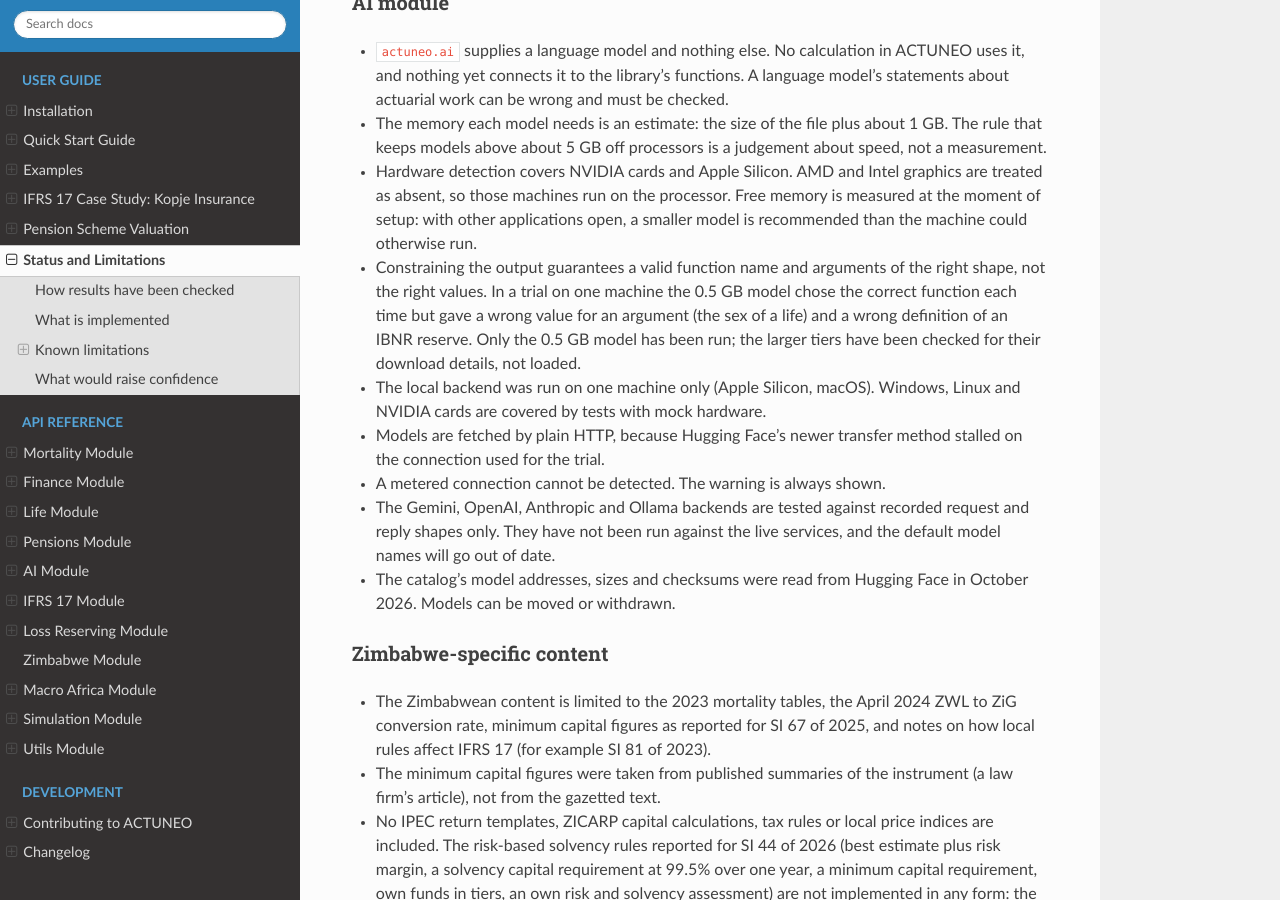
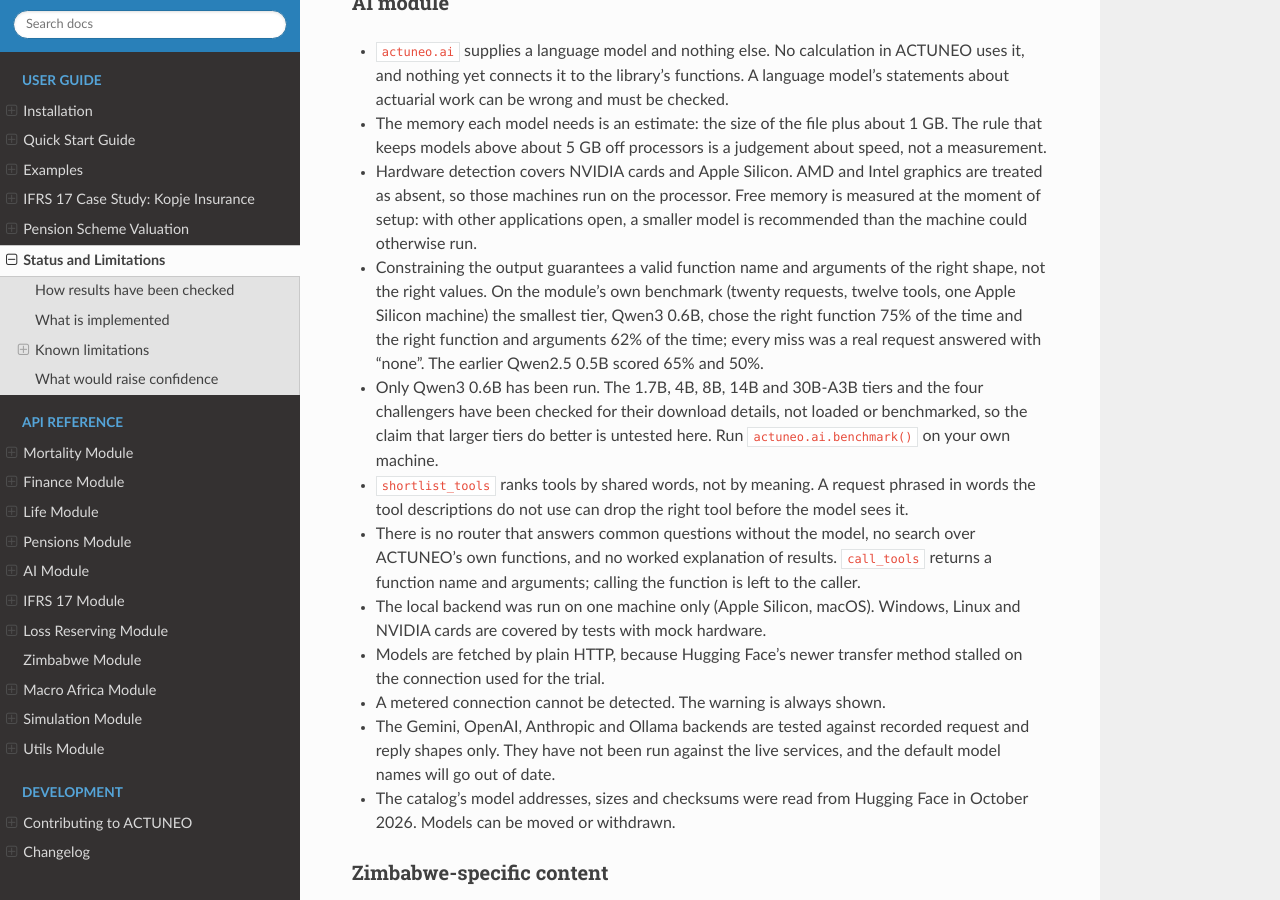
Before and after one commit to ShannonT20/ACTUNEO, a Sphinx documentation site: the page built from docs/status.rst, in a window 1280 px wide and 900 px high, scrolled down 6084 px. Built offline with Sphinx 7.4.7 and the Read the Docs theme 3.1.0, drawn with Linux system fonts in a browser that asks for light colours.

Commit message:
Docs and notebook: Qwen3 tiers, the benchmark and a setup walkthrough
- examples/actuneo_ai_setup.ipynb: see what the machine can run, download
  a model (asks first), try it, benchmark it, remove it, or use an API
  key. Saved without outputs: the user runs the download.
- README: table of tiers with download size and memory needed, the
  challengers, the benchmark, and how the model is kept fast.
- Status and Limitations: benchmark results for the one model run, the
  tiers not yet run, the word-match limit of tool shortlisting, and what
  is not built (router, search over ACTUNEO's functions, explanations).

```diff
--- a/docs/status.rst
+++ b/docs/status.rst
@@ -413,11 +413,22 @@ AI module
   Free memory is measured at the moment of setup: with other applications
   open, a smaller model is recommended than the machine could otherwise run.
 * Constraining the output guarantees a valid function name and arguments
-  of the right shape, not the right values. In a trial on one machine the
-  0.5 GB model chose the correct function each time but gave a wrong value
-  for an argument (the sex of a life) and a wrong definition of an IBNR
-  reserve. Only the 0.5 GB model has been run; the larger tiers have been
-  checked for their download details, not loaded.
+  of the right shape, not the right values. On the module's own benchmark
+  (twenty requests, twelve tools, one Apple Silicon machine) the smallest
+  tier, Qwen3 0.6B, chose the right function 75% of the time and the right
+  function and arguments 62% of the time; every miss was a real request
+  answered with "none". The earlier Qwen2.5 0.5B scored 65% and 50%.
+* Only Qwen3 0.6B has been run. The 1.7B, 4B, 8B, 14B and 30B-A3B tiers and
+  the four challengers have been checked for their download details, not
+  loaded or benchmarked, so the claim that larger tiers do better is
+  untested here. Run ``actuneo.ai.benchmark()`` on your own machine.
+* ``shortlist_tools`` ranks tools by shared words, not by meaning. A request
+  phrased in words the tool descriptions do not use can drop the right tool
+  before the model sees it.
+* There is no router that answers common questions without the model, no
+  search over ACTUNEO's own functions, and no worked explanation of
+  results. ``call_tools`` returns a function name and arguments; calling
+  the function is left to the caller.
 * The local backend was run on one machine only (Apple Silicon, macOS).
   Windows, Linux and NVIDIA cards are covered by tests with mock hardware.
 * Models are fetched by plain HTTP, because Hugging Face's newer transfer
```
Also changed, not shown: README.md (+32 -3 lines), docs/api/ai.rst (+16 -2 lines), docs/changelog.rst (+11 -4 lines), 1 other file.
